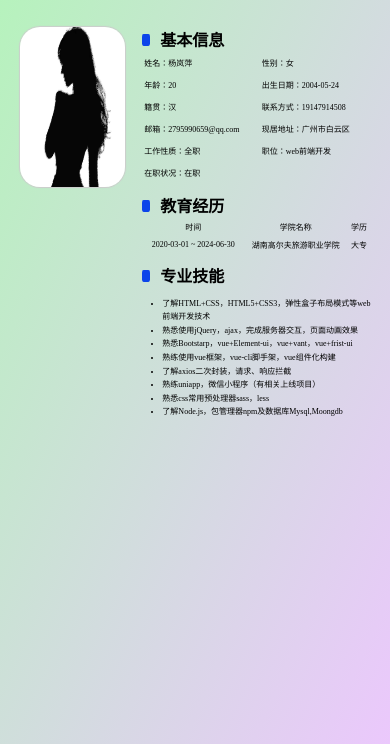
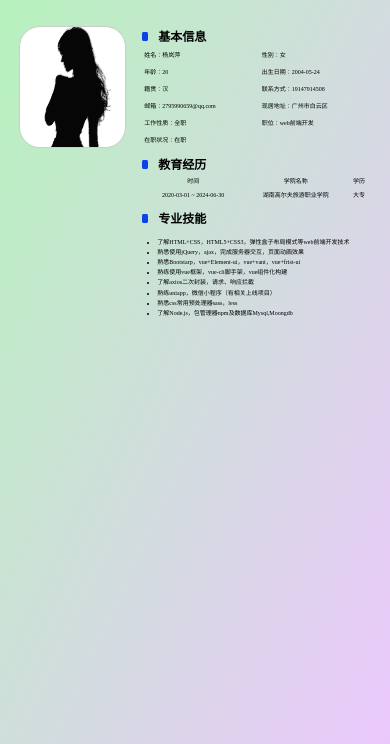
Before and after one commit to yanglanping/curriculum-vitae, a plain HTML site: page firstPage.html in a window 390 px wide. Shown: the part 100-844 px from the top of the page. Drawn offline with Linux system fonts and the light colour scheme.

Commit message:
修改响应式

```diff
--- a/css/initialize.css
+++ b/css/initialize.css
@@ -12,25 +12,25 @@ html,body{
 /* 媒体查询 */
 @media (max-width:500px) {
   html{
+    font-size:6px;
+  }
+}
+
+@media (min-width: 576px) and (max-width:768px) {
+  html {
     font-size:8px;
   }
 }
 
-@media (min-width: 576px) {
+@media (min-width: 768px) and (max-width:992px){
   html {
     font-size:10px;
   }
 }
 
-@media (min-width: 768px) {
+@media (min-width: 992px) and (max-width:1200px){
   html {
-    font-size:12px;
-  }
-}
-
-@media (min-width: 992px) {
-  html {
-    font-size:12px;
+    font-size:13px;
   }
 }
 
--- a/firstPage.html
+++ b/firstPage.html
@@ -26,6 +26,13 @@
     .avatar:hover{
       box-shadow: 0 0 10px 2px #ccc;
       cursor: pointer;
+    }
+    .avatar>img{
+      transition: transform 0.5s ease;
+    }
+    .avatar>img:hover{
+      transform: scale(0.9);
+      border-radius: 12px;
     }
     table{
       width:100%;
```
Also changed, not shown: index.html (+1 -1 lines).
